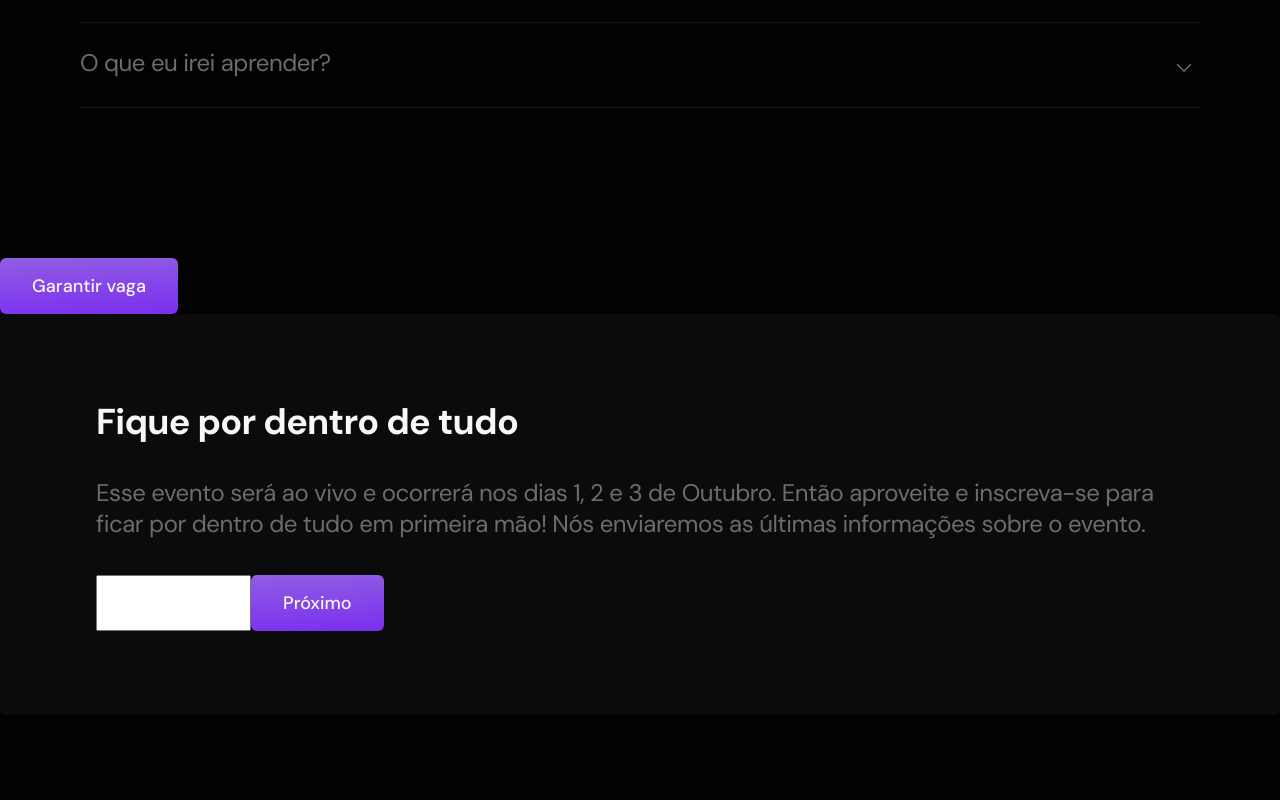
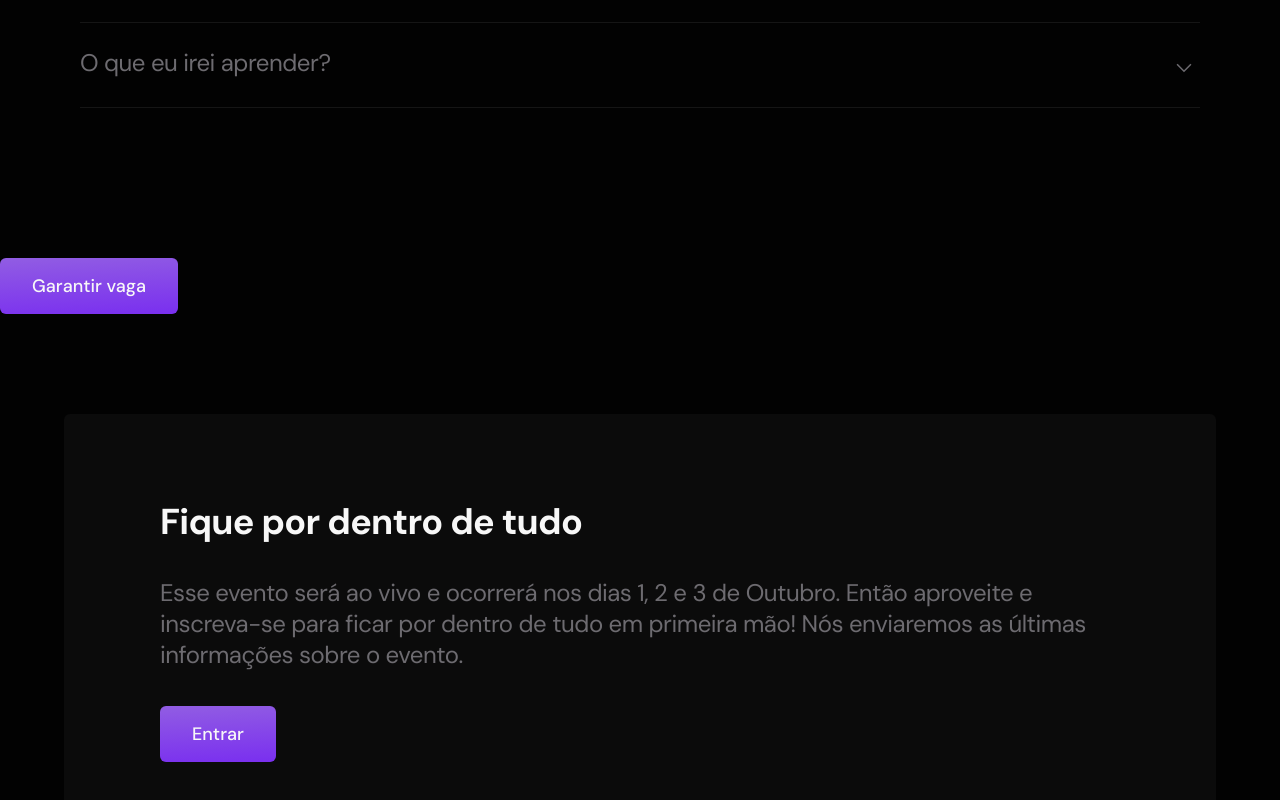
Before and after one commit to he4rt/he4rtconf-landing, a Next.js app: page / in a window 1280 px wide. Shown: the part 3421-4221 px from the top of the page. Before the commit the page ends 4136 px from the top, so only its background shows below. Built offline with nearby package versions, Linux system fonts and the light colour scheme.

Commit message:
feat(footer): finish footer styles

```diff
--- a/src/components/Button/index.tsx
+++ b/src/components/Button/index.tsx
@@ -4,8 +4,8 @@ type ButtonProps = {
   children: string
 }
 
-const Button = ({ children }: ButtonProps) => (
-  <WrapperButton>{children}</WrapperButton>
+const Button = ({ children, ...props }: ButtonProps) => (
+  <WrapperButton {...props}>{children}</WrapperButton>
 )
 
 export default Button
--- a/src/components/NoticeCard/index.tsx
+++ b/src/components/NoticeCard/index.tsx
@@ -2,22 +2,24 @@ import { WrapperNoticeCard, Form } from './styles'
 
 import Title from 'components/Title'
 import Button from 'components/Button'
+import Container from 'components/Container'
 
 const NoticeCard = () => (
   <WrapperNoticeCard>
+    <Container as="div">
       <Title level={2} color="white" size="medium" fontWeight={700}>
         Fique por dentro de tudo
       </Title>
       <Title level={3} color="gray" size="small" fontWeight={400}>
         Esse evento será ao vivo e ocorrerá nos dias 1, 2 e 3 de Outubro. Então
-      aproveite e inscreva-se para ficar por dentro de tudo em primeira mão! Nós
-      enviaremos as últimas informações sobre o evento.
+        aproveite e inscreva-se para ficar por dentro de tudo em primeira mão!
+        Nós enviaremos as últimas informações sobre o evento.
       </Title>
 
       <Form>
-      <input />
-      <Button>Próximo</Button>
+        <Button>Entrar</Button>
       </Form>
+    </Container>
   </WrapperNoticeCard>
 )
 
--- a/src/components/NoticeCard/styles.ts
+++ b/src/components/NoticeCard/styles.ts
@@ -5,6 +5,9 @@ export const WrapperNoticeCard = styled.div`
     background-color: ${theme.colors.primary};
     border-radius: 6px;
     padding: 8.4rem 9.6rem;
+    margin: 0 6.4rem;
+    position: relative;
+    bottom: -10rem;
   `}
 
   h2 {
--- a/src/components/Text/index.tsx
+++ b/src/components/Text/index.tsx
@@ -1,7 +1,8 @@
+import { ReactNode } from 'react'
 import { WrapperText } from './styles'
 
 type TextProps = {
-  children: string
+  children: ReactNode
 }
 
 const Text = ({ children, ...props }: TextProps) => (
```
Also changed, not shown: src/components/Footer/index.tsx (added, +21 -0 lines), src/components/Footer/styles.ts (added, +30 -0 lines). Lines whose indentation alone changed are shown as unchanged.
